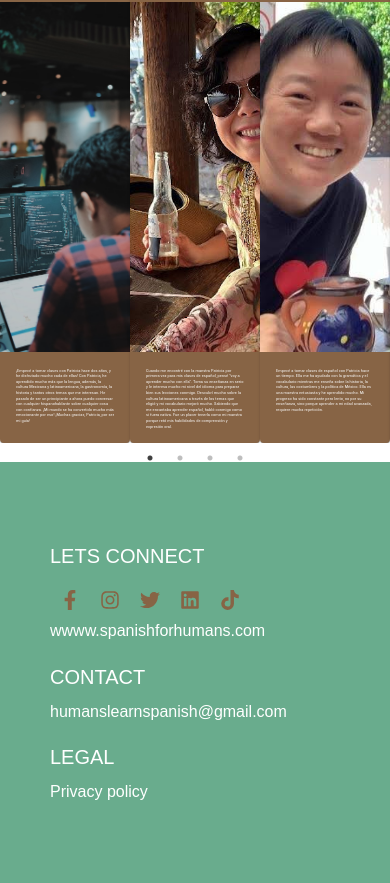
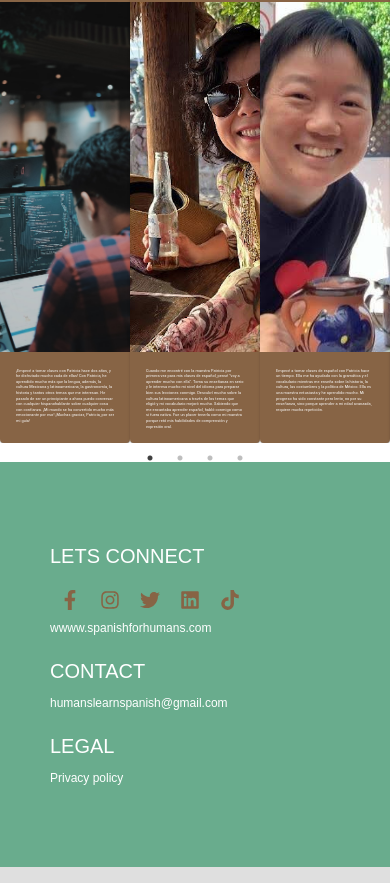
Before and after one commit to DisMedina/spanish4humans, a React (Create React App) app: page / in a window 390 px wide. Shown: the part 4129-5012 px from the top of the page. Built offline with nearby package versions, Linux system fonts and the light colour scheme; a web font is replaced by a local one.

Commit message:
768w footer

```diff
--- a/src/components/footer/Footer.css
+++ b/src/components/footer/Footer.css
@@ -20,6 +20,7 @@ body, html {
   row-gap: 2rem;
   column-gap: 2rem;
 }
+
 
 section#footer {
   /* margin-top: 5%; */
@@ -54,6 +55,11 @@ section#footer {
   margin-bottom: 5px;
 }
 
+@media (max-width: 800px) {
+  .footer-box a {
+    font-size: 1.2rem;
+  }
+}
 
 @media (max-width: 400px) {
   section#footer {
```
